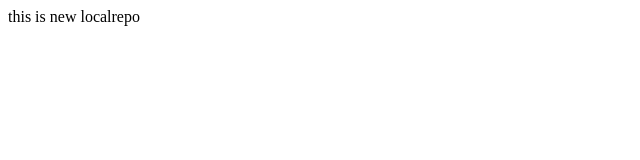
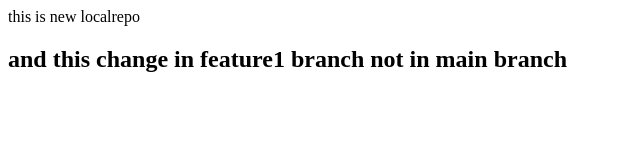
Before and after one commit to Govind44naag/localrepo, a plain HTML site: page index.html in a window 1280 px wide. Shown: the whole page, without its empty margins (0-640 px from the left). Drawn offline with Linux system fonts and the light colour scheme.

Commit message:
add h2 tag in index.html

```diff
--- a/index.html
+++ b/index.html
@@ -1 +1,2 @@
 <p>this is new localrepo</p>
+<h2>and this change in feature1 branch not in main branch</h2>
```
